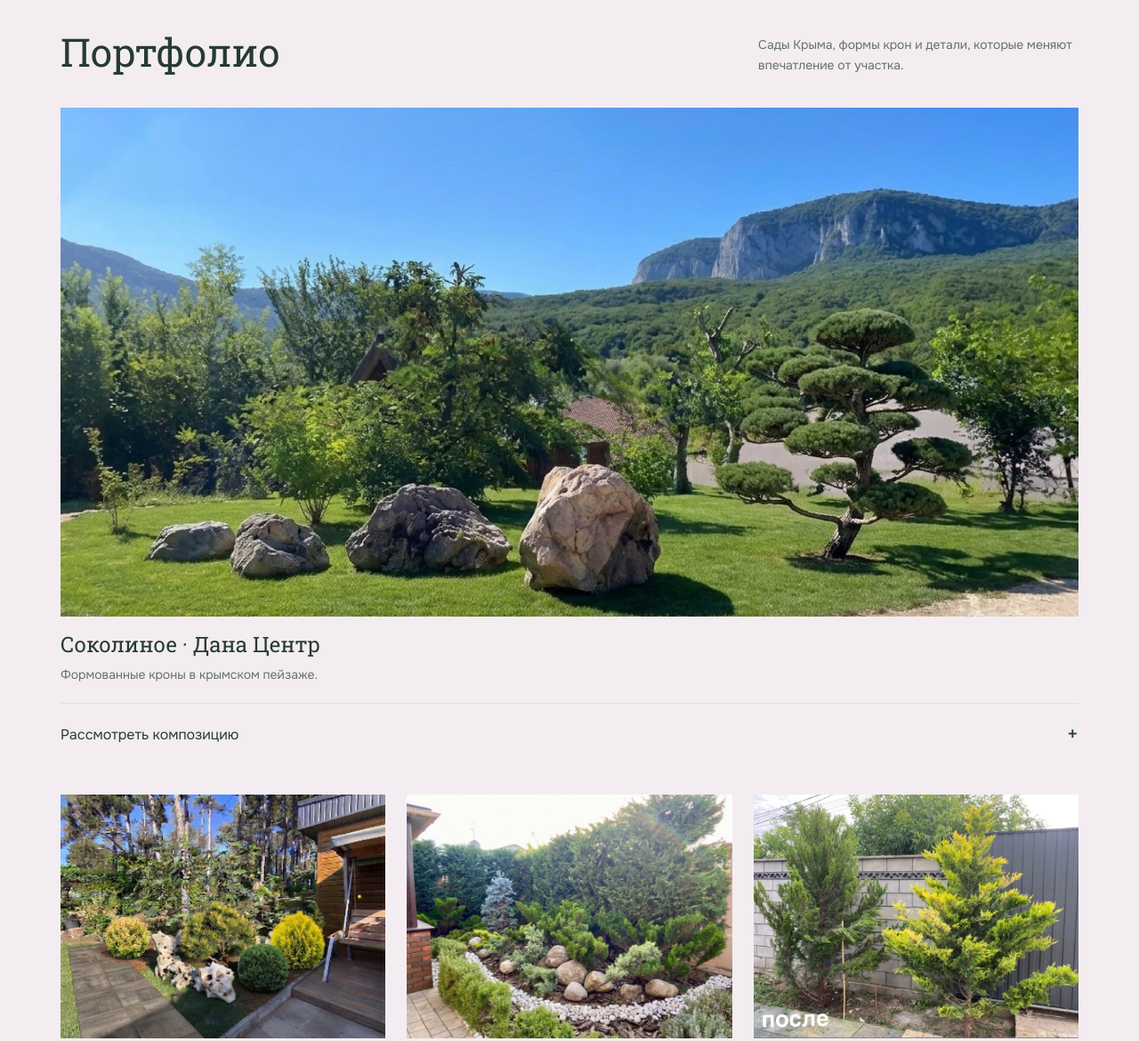
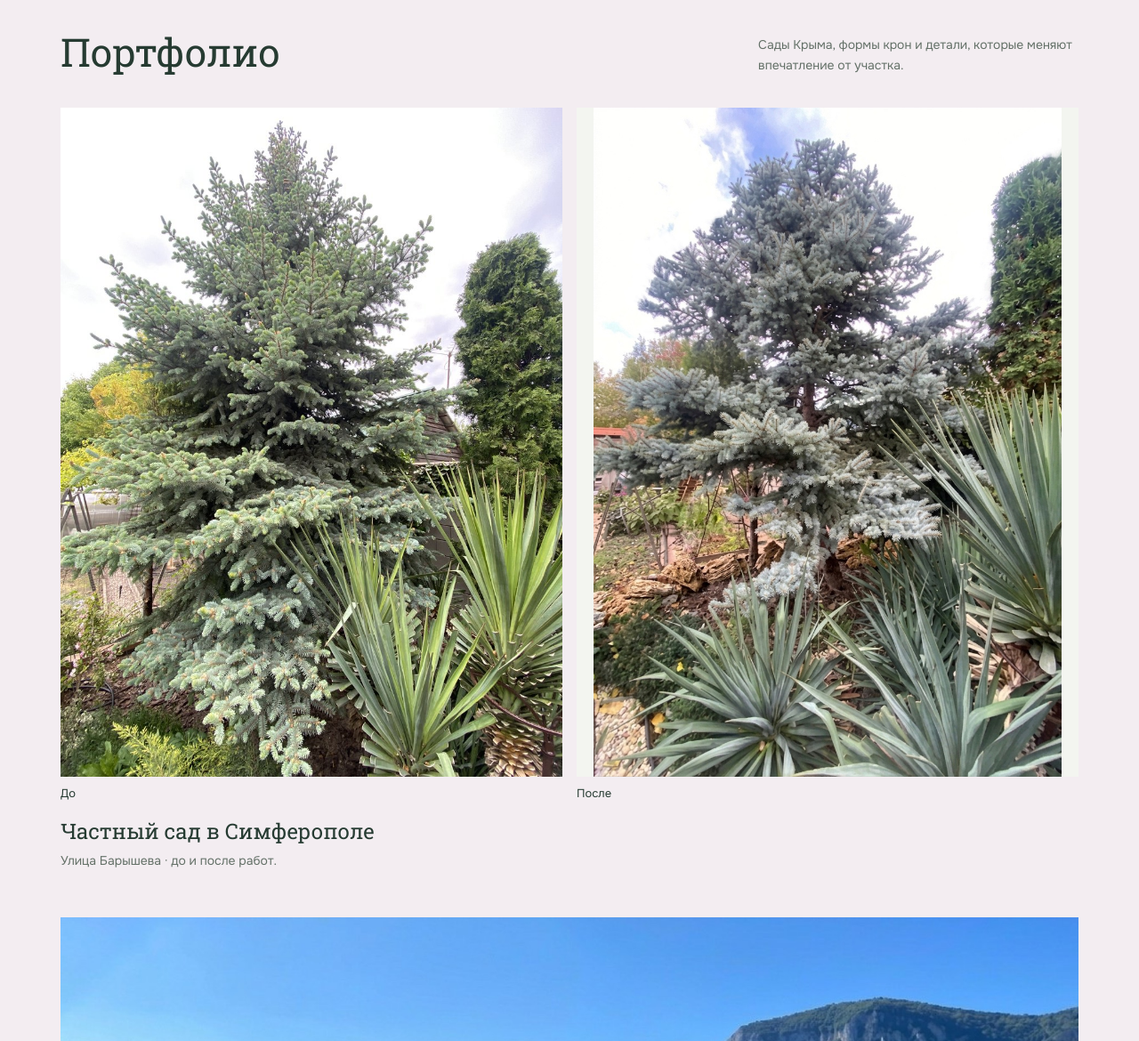
Before and after one commit to trealart-commits/Kisello, a plain HTML site: page prototype/index.html in a window 1280 px wide. Shown: the part 4080-5250 px from the top of the page at 89% size. Drawn offline with Linux system fonts and the light colour scheme.

Commit message:
Add selected Barysheva garden before and after photos

```diff
--- a/prototype/index.html
+++ b/prototype/index.html
@@ -8,7 +8,7 @@
   <link rel="preconnect" href="https://fonts.googleapis.com">
   <link rel="preconnect" href="https://fonts.gstatic.com" crossorigin>
   <link href="https://fonts.googleapis.com/css2?family=Onest:wght@400;500;600;700&family=Roboto+Slab:wght@400;500;600&display=swap" rel="stylesheet">
-  <link rel="stylesheet" href="styles.css?v=20261124-mobile-glass">
+  <link rel="stylesheet" href="styles.css?v=20261127-portfolio">
   <script src="app.js" defer></script>
 </head>
 <body>
@@ -87,6 +87,13 @@
         <div class="heading-row"><h2>Портфолио</h2><p>Сады Крыма, формы крон и детали, которые меняют впечатление от участка.</p></div>
         <div class="project-grid">
           <article class="project project-featured">
+            <div class="project-photo-pair">
+              <figure><img src="assets/portfolio/barysheva-before.jpg" alt="Ель в частном саду на улице Барышева до работ" loading="lazy" width="900" height="1200"><figcaption>До</figcaption></figure>
+              <figure><img src="assets/portfolio/barysheva-after.jpg" alt="Ель в том же саду после работ" loading="lazy" width="864" height="1233"><figcaption>После</figcaption></figure>
+            </div>
+            <h3>Частный сад в Симферополе</h3><p>Улица Барышева · до и после работ.</p>
+          </article>
+          <article class="project project-featured">
             <img src="assets/portfolio/dana.jpg" alt="Формованное дерево, валуны и горы в Соколином" loading="lazy">
             <h3>Соколиное · Дана Центр</h3><p>Формованные кроны в крымском пейзаже.</p>
             <details><summary>Рассмотреть композицию</summary><img src="assets/portfolio/dana-detail.jpg" alt="Формованное дерево и каменистая композиция вблизи" loading="lazy"></details>
--- a/prototype/styles.css
+++ b/prototype/styles.css
@@ -17,6 +17,11 @@
 .about-team-photo{width:100%;aspect-ratio:4/5;object-fit:cover;object-position:66% center}
 .project-grid{display:grid;grid-template-columns:repeat(3,minmax(0,1fr));gap:32px 24px}
 .project-featured{grid-column:1/-1}
+.project-photo-pair{display:grid;grid-template-columns:repeat(2,minmax(0,1fr));gap:16px}
+.project-photo-pair figure{margin:0;min-width:0}
+.project-photo-pair img{width:100%;height:auto;aspect-ratio:3/4;object-fit:contain;background:var(--soft)}
+.project-photo-pair figcaption{padding-top:8px;font-size:13px}
+@media(max-width:540px){.project-photo-pair{gap:10px}}
 .project>img,.project>.compare-cover{width:100%;aspect-ratio:4/3;object-fit:cover}
 .project-featured>img{aspect-ratio:2/1;object-position:center 60%}
 .project h3{margin:16px 0 6px}
```
Also changed, not shown: prototype/assets/portfolio/barysheva-after.jpg (added), prototype/assets/portfolio/barysheva-before.jpg (added).
